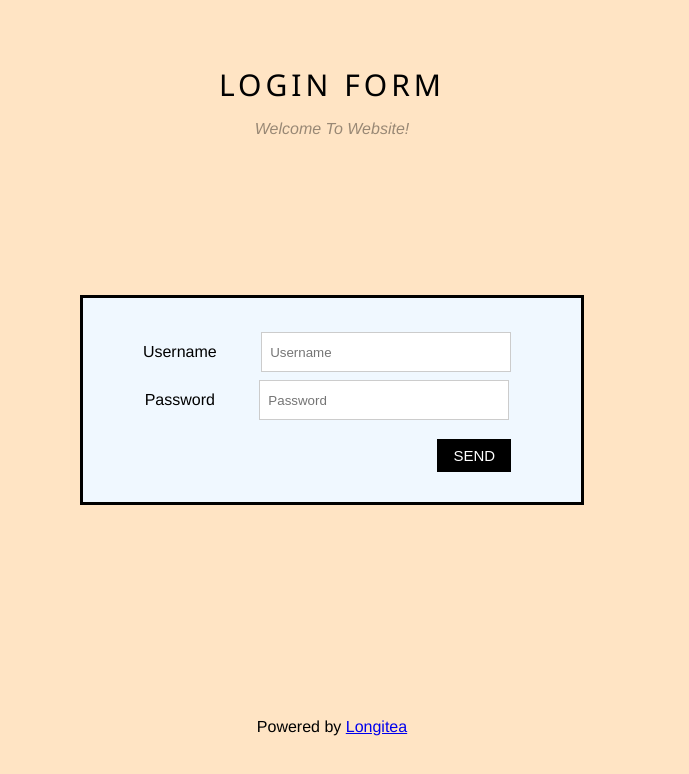
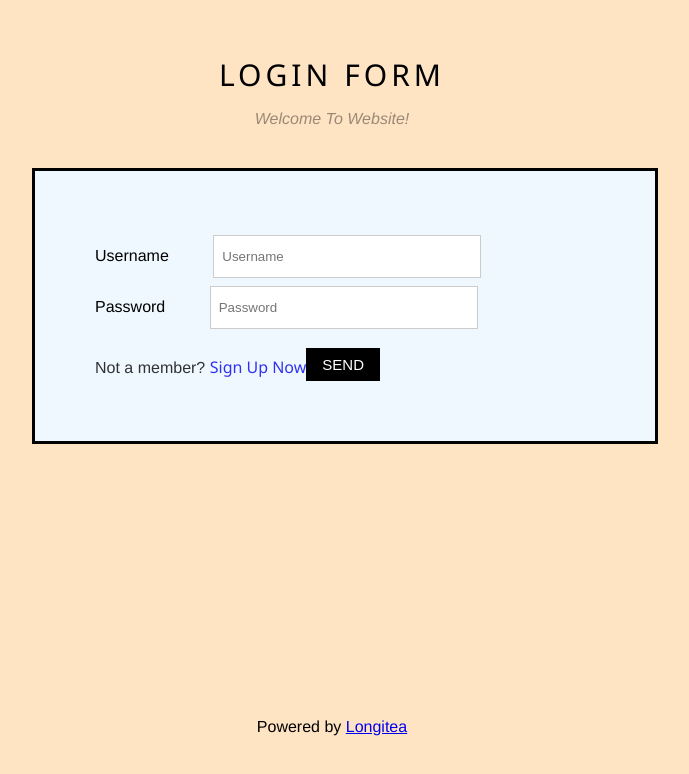
Before and after one commit to longitea/basic-login-form, a plain HTML site: page index.html in a window 1280 px wide. Shown: the whole page, without its empty margins (308-997 px from the left). Drawn offline with Linux system fonts and the light colour scheme.

Commit message:
reupload basic code remove flex property

```diff
--- /dev/null
+++ b/assets/signup.css
@@ -0,0 +1,49 @@
+/* Reset CSS */
+* {
+    padding: 0;
+    margin: 0;
+    border: none;
+}
+
+html {
+    font-family: Jetbrains Mono, Helvetica, sans-serif;
+    background-color: bisque;
+}
+
+.main {
+    height: 100vh;
+    text-align: center;
+}
+/* -=============== HEADER ===============- */
+
+.header {
+    padding-top: 54px;
+}
+
+.header h2 {
+    font-family: "Segoe UI", Arial, sans-serif;
+    margin: 10px 0;
+    text-transform:uppercase;
+    font-size: 30px;
+    letter-spacing: 4px;
+    font-weight: 400;
+}
+
+.header p {
+    margin: 15px 0;
+    font-style: italic;
+    opacity: 0.4;
+}
+
+/* -=============== CONTAINER ===============- */
+
+.container {
+    width: 500px;
+    margin: 60px auto;
+    height: 400px;
+    border: #000 solid 3px;
+}
+
+.container .form {
+    left: 0;
+}
--- a/assets/style.css
+++ b/assets/style.css
@@ -1,26 +1,10 @@
-/*
-body {
-    margin: 0;
-    text-align: center;
-}
-
-.main {
-
-    height: 100vh;
-    border: green solid 3px;
-    display: flex;
-
-}
-
-.login {
-    margin: auto;
-} */
-
+/* Reset CSS */
 * {
     padding: 0;
     margin: 0;
-    box-sizing: border-box;
+    border: none;
 }
+
 
 html {
     font-family: Jetbrains Mono, Helvetica, sans-serif;
@@ -29,19 +13,16 @@ html {
 
 .main {
     height: 100vh;
-    position: relative;
-    text-align: center;
 }
 /* -=============== HEADER ===============- */
 
 .header {
-
     padding-top: 54px;
+    text-align: center;
 }
 
 .header h2 {
     font-family: "Segoe UI", Arial, sans-serif;
-    margin: 10px 0;
     text-transform:uppercase;
     font-size: 30px;
     letter-spacing: 4px;
@@ -56,26 +37,24 @@ html {
 
 /* -=============== CONTAINER ===============- */
 .container {
-    position: absolute;
-    top: 0;
-    width: 100%;
-    height: 100%;
-    text-align: center;
-    display: flex;
+    width: 600px;
+    height: 400px;
+    margin: 40px auto;
+
 }
 
 .container form {
-    margin: auto;
-    padding: 30px;
-    padding-left: 60px;
+    width: 500px;
+    padding:  60px;
+    border: #000 solid 3px;
     background-color: aliceblue;
-    border: #000 solid 3px;
+    top: 50%;
 
 }
 
 .container input {
     width: 250px;
-    height: 40px;
+    height: 25px;
     margin: 4px 40px;
     padding: 8px;
     border: 1px solid #ccc;
@@ -87,7 +66,7 @@ html {
 }
 
 .container button{
-    float: right;
+
     margin-top: 15px;
     margin-right:  40px;
     padding: 8px 16px;
@@ -98,6 +77,45 @@ html {
     text-transform: uppercase;
 }
 
+.sub-container {
+
+    float: left;
+    padding-top: 8px;
+    margin-top: 15px;
+    opacity: 0.8;
+}
+
+.sub-container a {
+    text-decoration: none;
+    font-family: "Segoe UI", Arial, sans-serif;
+
+}
+
+/* -=============== SIGN UP ===============- */
+
+
+/* -=============== REGISTRATION ===============- */
+
+.container ul {
+    /* display: list-item; */
+    margin: auto;
+    list-style-type: none;
+    padding: 30px;
+    background-color: #ccc;
+    border: #000 solid 3px;
+}
+
+.container li {
+    display: inline-block;
+    width: 100%;
+    float: left;
+    margin-left: 60px;
+    padding: 5px 0;
+}
+
+
+
+
 /* -=============== FOOTER ===============- */
 .footer {
     position: absolute;
--- a/index.html
+++ b/index.html
@@ -20,6 +20,13 @@
                 Username <input type="text" placeholder="Username" class="username"> <br>
                 Password <input type="password" placeholder="Password" class="password"> <br>
                 <button type="submit"> send </button>
+                <p class="sub-container">
+                    Not a member?
+                    <a href="signup.html">
+                        Sign Up Now
+                    </a>
+                </p>
+
             </form>
         </div>
         <div class="footer">
```
Also changed, not shown: register.html (added, +55 -0 lines), signup.html (added, +46 -0 lines).
